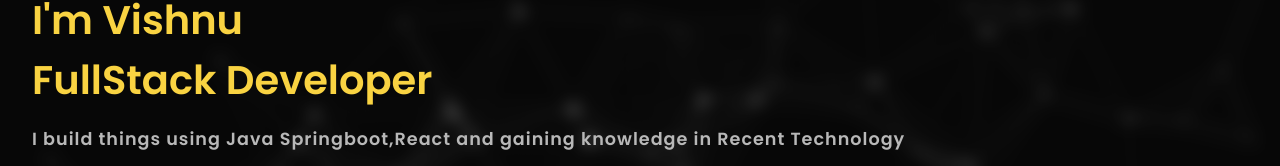
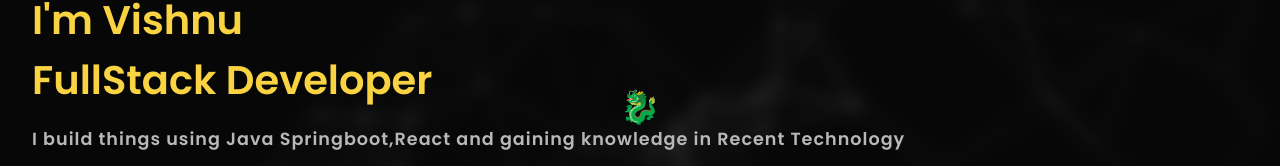
Before and after one commit to VISHNUVARDHAN25012002/UPDATE-PORTFOLIO, a React (Create React App) app: page / in a window 1280 px wide. Shown: the part 215-381 px from the top of the page. Built offline with nearby package versions, Linux system fonts and the light colour scheme; no server answers.

Commit message:
Add dragon follower cursor and adjust particle size

```diff
--- a/src/App.js
+++ b/src/App.js
@@ -17,6 +17,7 @@
 import FirefliesAnimation from "./components/ParticleTest/FirefliesAnimation"
 import ShootingStarsAnimation from "./components/ParticleTest/ShootingStarsAnimation";
 import FireAnimation from "./components/ParticleTest/FireAnimation"
+import DragonFollower from "./components/DragonFollower/DragonFollower";
 function App() {
     return (
         <>
@@ -29,6 +30,7 @@
             {/* <StarfieldAnimation/> */}
             {/* <BubblesAnimation/> */}
             <ParticleTest />
+            <DragonFollower />
             <div style={{ position: 'relative', zIndex: 1 }}>
 
                 <Navbar />
--- /dev/null
+++ b/src/components/DragonFollower/DragonFollower.css
@@ -0,0 +1,7 @@
+.dragon-follower {
+    position: fixed;
+    transform: translate(-50%, -50%);
+    pointer-events: none;
+    font-size: 2rem;
+    z-index: 3; /* above particle canvas */
+}
--- /dev/null
+++ b/src/components/DragonFollower/DragonFollower.js
@@ -0,0 +1,49 @@
+import React, { useEffect, useState } from "react";
+import "./DragonFollower.css";
+
+const DragonFollower = () => {
+    const [pos, setPos] = useState({ x: 0, y: 0 });
+    const [home, setHome] = useState({ x: 0, y: 0 });
+
+    useEffect(() => {
+        const intro = document.getElementById("intro");
+        if (intro) {
+            const rect = intro.getBoundingClientRect();
+            const start = {
+                x: rect.left + rect.width / 2,
+                y: rect.top + rect.height / 2,
+            };
+            setHome(start);
+            setPos(start);
+        }
+
+        const handleMove = (e) => setPos({ x: e.clientX, y: e.clientY });
+        window.addEventListener("mousemove", handleMove);
+        return () => window.removeEventListener("mousemove", handleMove);
+    }, []);
+
+    useEffect(() => {
+        let timeoutId;
+        const returnHome = () => {
+            timeoutId = setTimeout(() => setPos(home), 1000);
+        };
+        const cancelReturn = () => clearTimeout(timeoutId);
+        window.addEventListener("mouseleave", returnHome);
+        window.addEventListener("mousemove", cancelReturn);
+        return () => {
+            window.removeEventListener("mouseleave", returnHome);
+            window.removeEventListener("mousemove", cancelReturn);
+        };
+    }, [home]);
+
+    return (
+        <div
+            className="dragon-follower"
+            style={{ left: `${pos.x}px`, top: `${pos.y}px` }}
+        >
+            🐉
+        </div>
+    );
+};
+
+export default DragonFollower;
--- a/src/components/ParticleTest/ParticleTest.js
+++ b/src/components/ParticleTest/ParticleTest.js
@@ -27,7 +27,7 @@
                 },
             },
             size: {
-                value: 6, // Increased base size
+                value: 3, // Smaller base size so particles aren't overwhelming
                 random: true, // Randomize particle sizes for a dynamic look
                 anim: {
                     enable: true, // Enable size animation
```
